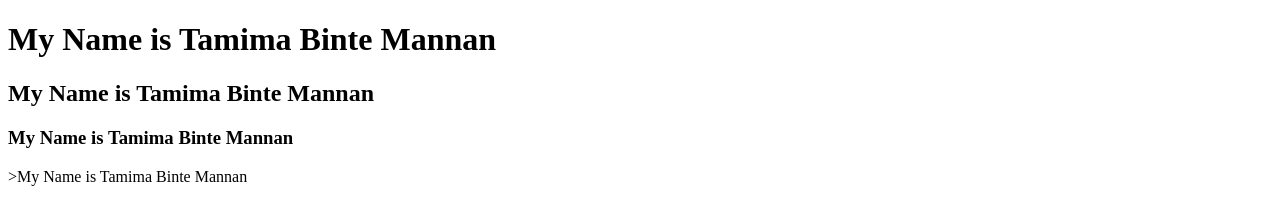
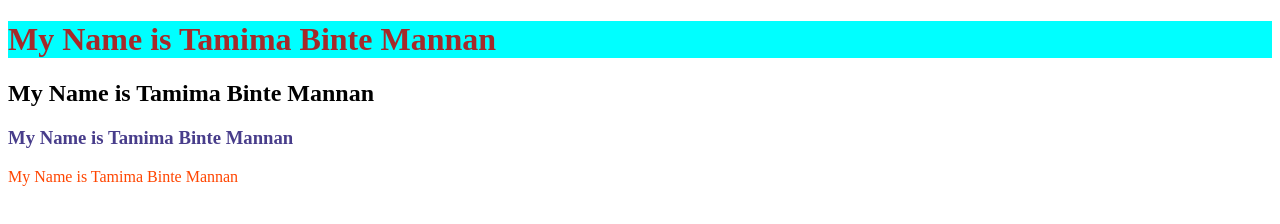
Before and after one commit to tamima07/my-second-repo, a plain HTML site: page index.html in a window 1280 px wide. Drawn offline with Linux system fonts and the light colour scheme.

Commit message:
new work

```diff
--- a/index.html
+++ b/index.html
@@ -11,6 +11,6 @@
     <h1>My Name is Tamima Binte Mannan</h1>
     <h2>My Name is Tamima Binte Mannan</h2>
     <h3>My Name is Tamima Binte Mannan</h3>
-    <p>>My Name is Tamima Binte Mannan</p>
+    <p>My Name is Tamima Binte Mannan</p>
 </body>
 </html>
--- a/style.css
+++ b/style.css
@@ -1,3 +1,9 @@
-.h1{
-    color: aqua;
+h1{
+    color: brown;
+    background-color: cyan;
 }
+h3{
+    color: darkslateblue;
+}
+p{color: orangered;
+}
```
